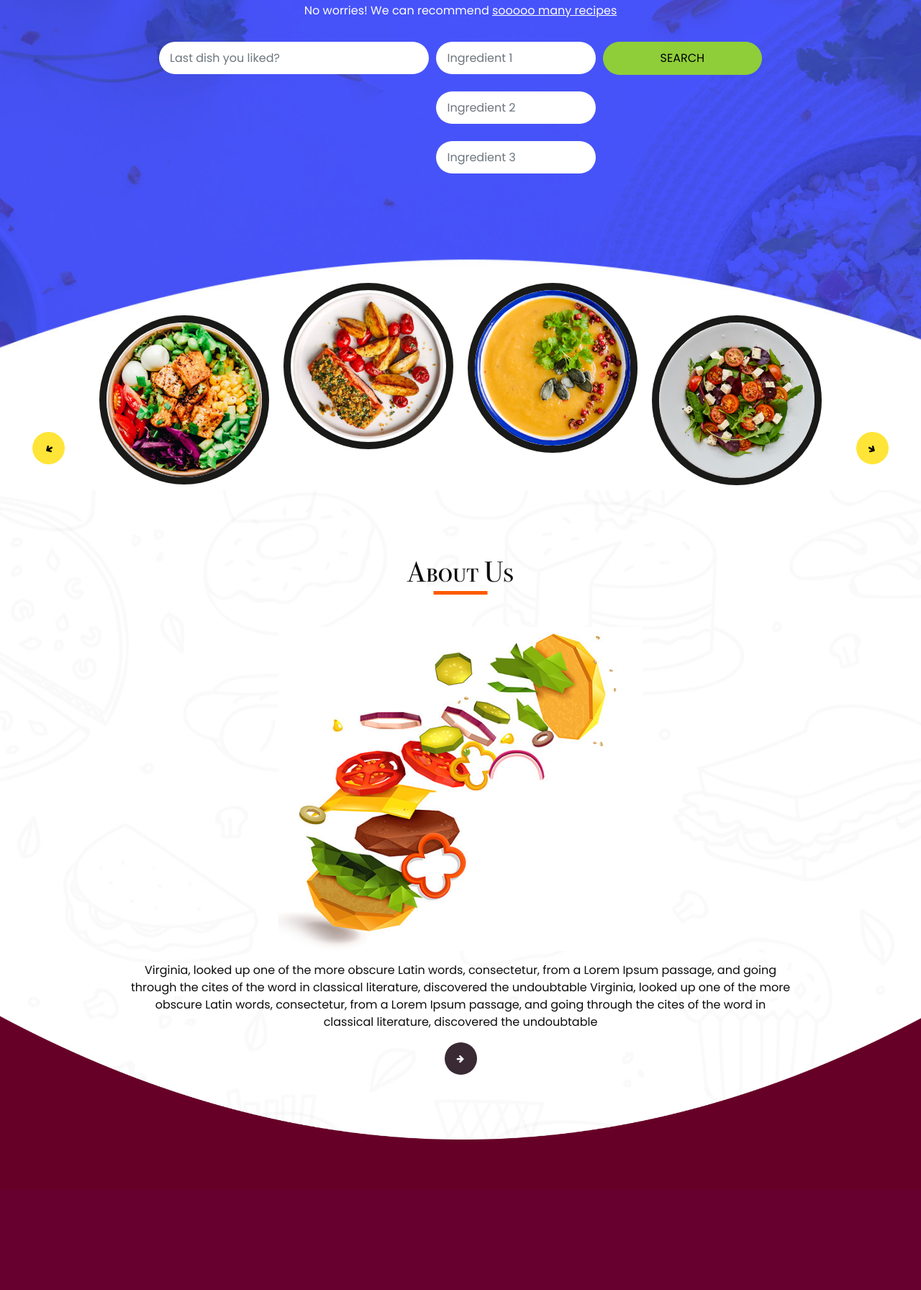
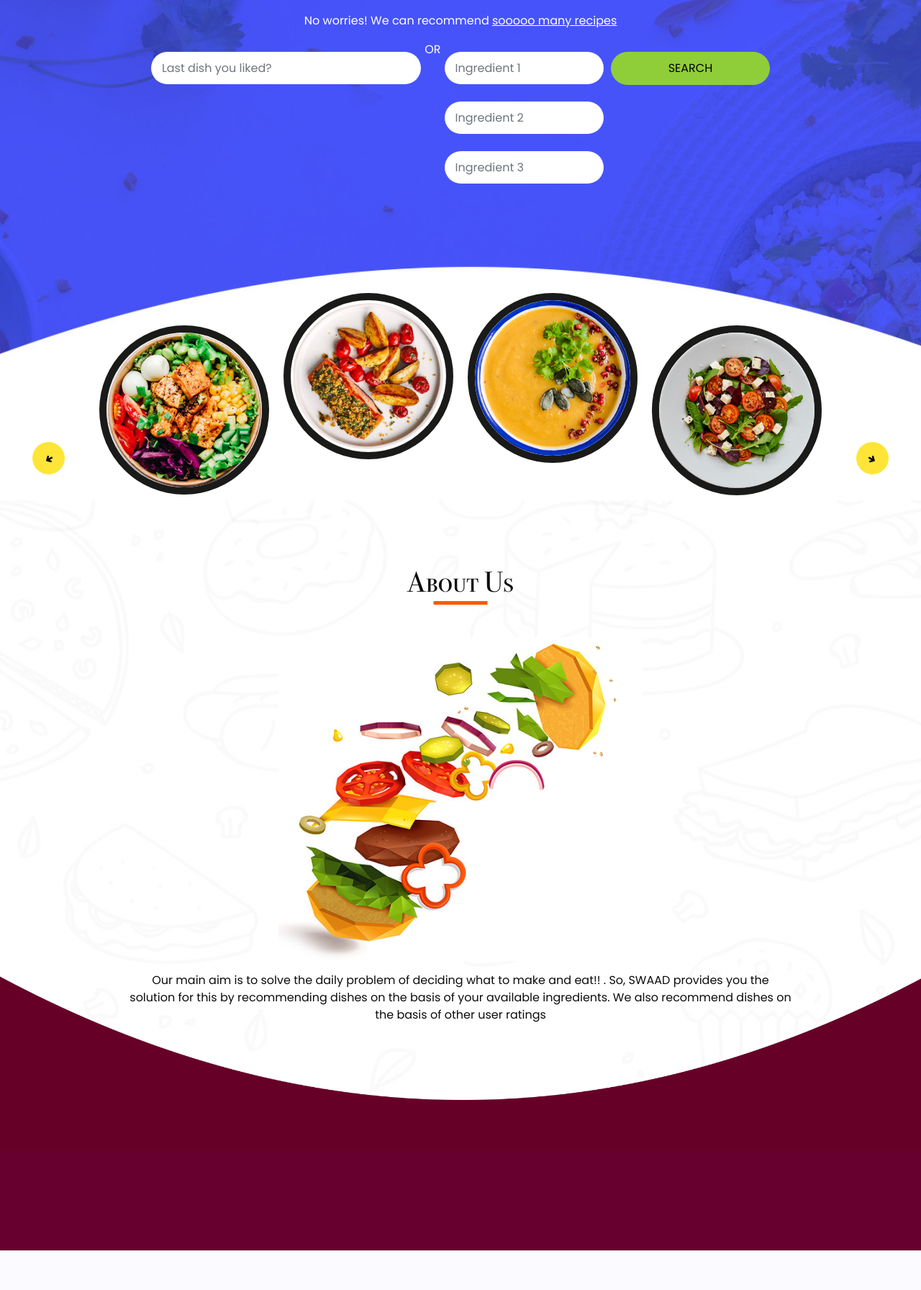
Before and after one commit to PriyodarshiGhosh/Swaad, a Flask app: page / in a window 1280 px wide. Shown: the part 504-2296 px from the top of the page at 72% size. After the commit the page ends 2241 px from the top, so only its background shows below. Run offline with Flask 2, Linux system fonts and the light colour scheme; parts of the project's set-up code (start-up, migrations or seed data) failed here and were passed over; some libraries are stand-ins or nearby versions; some web fonts are replaced.

Commit message:
Update index.html

```diff
--- a/templates/index.html
+++ b/templates/index.html
@@ -1,23 +1,3 @@
-<!-- <!DOCTYPE html>
-<html lang="en">
-<head>
-    <meta charset="UTF-8">
-    <meta http-equiv="X-UA-Compatible" content="IE=edge">
-    <meta name="viewport" content="width=device-width, initial-scale=1.0">
-    <title>Document</title>
-</head>
-<body>
-    <h1>Swaad</h1>
-    <form action="/sub" method="post">
-       <input type="text" name="dish" placeholder="what do you want to eat" value="kids apple drink">
-       <input type="text" name="ing1" placeholder="Type your available ingredients">
-       <input type="text" name="ing2" placeholder="Type your available ingredients">
-       <input type="text" name="ing3" placeholder="Type your available ingredients">
-       <input type="submit">
-    </form>
-</body>
-</html> -->
-
 <!DOCTYPE html>
 <html>
 
@@ -67,13 +47,13 @@
     <header class="header_section">
       <div class="container-fluid">
         <nav class="navbar navbar-expand-lg custom_nav-container">
-          <a class="navbar-brand" href="index.html">
-            <div class="text-center">
+          <!-- <a class="navbar-brand" href="index.html">
+            <!-- <div class="text-center">
             <span>
               <img src="https://i.ibb.co/hRVhcMY/Logo.png">
             </span>
-          </div>
-          </a>
+          </div> -->
+          </a> -->
 
         </nav>
       </div>
@@ -86,6 +66,9 @@
         <div class="row">
           <div class="col-lg-10 mx-auto">
             <div class="detail-box">
+              <span>
+                <img src="https://i.ibb.co/hRVhcMY/Logo.png">
+              </span>
               <h1 class="fonter">
                 Stuck with
      old recipes!
@@ -103,6 +86,7 @@
                         <div class="form-group col-lg-5">
                           <input type="text" name="dish" class="form-control" id="inputDish" placeholder="Last dish you liked?">
                         </div>
+                        <div style="color:white;">OR</div>
                         <div class="form-group col-lg-3">
                           <input type="text" name="ing1" class="form-control" id="inputIng1" placeholder="Ingredient 1"> <br/>
                           <input type="text" name="ing2" class="form-control" id="inputLIng2" placeholder="Ingredient 2"><br/>
@@ -193,11 +177,8 @@
           </div>
           <div class="detail-box">
             <p>
-              Virginia, looked up one of the more obscure Latin words, consectetur, from a Lorem Ipsum passage, and going through the cites of the word in classical literature, discovered the undoubtable Virginia, looked up one of the more obscure Latin words, consectetur, from a Lorem Ipsum passage, and going through the cites of the word in classical literature, discovered the undoubtable
-            </p>
-            <a href="">
-              <i class="fa fa-arrow-right" aria-hidden="true"></i>
-            </a>
+              Our main aim is to solve the daily problem of deciding what to make and eat!! . So, SWAAD provides you the solution for this by recommending dishes on the basis of your available ingredients. We also recommend dishes on the basis of other user ratings</p>
+
           </div>
         </div>
       </div>
```
